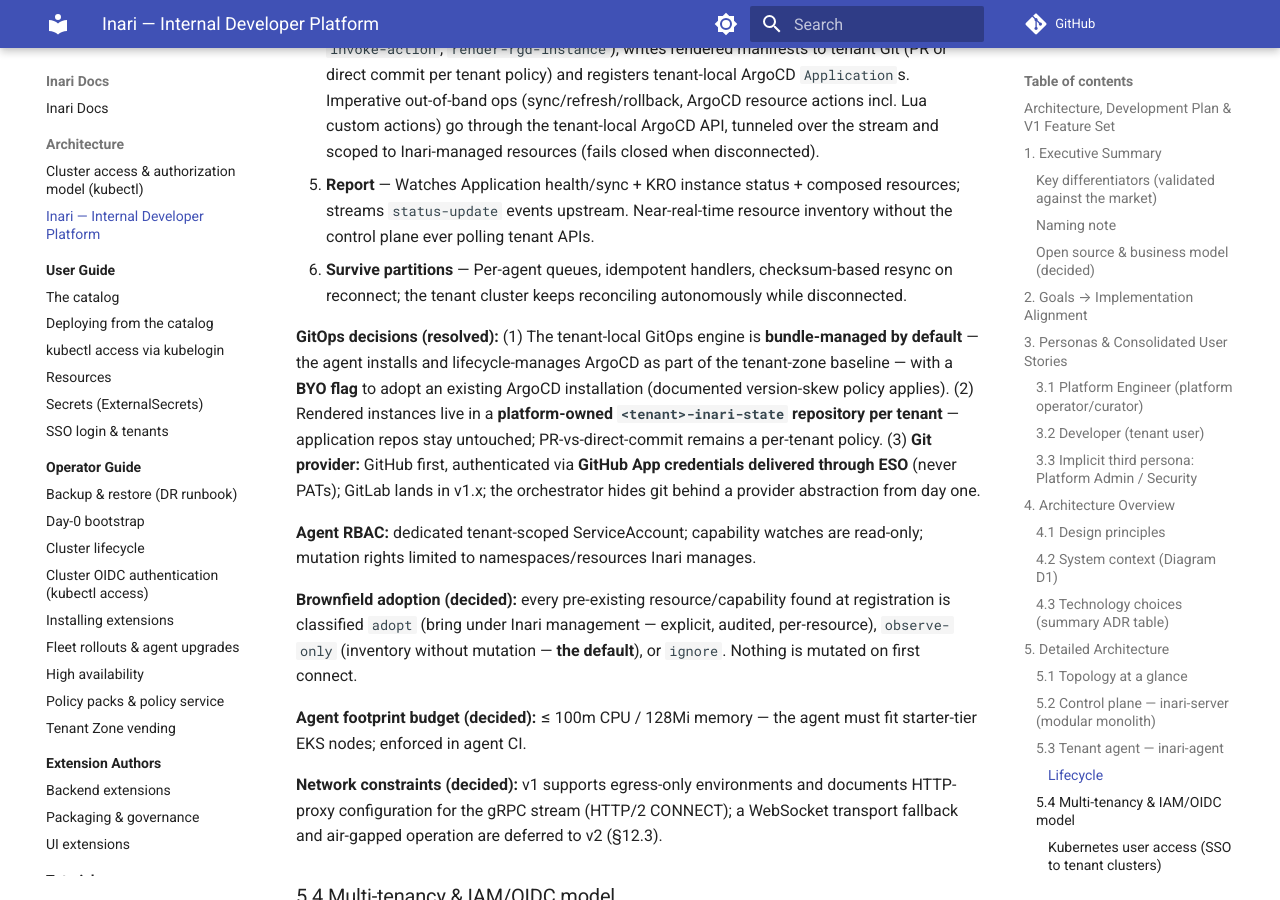
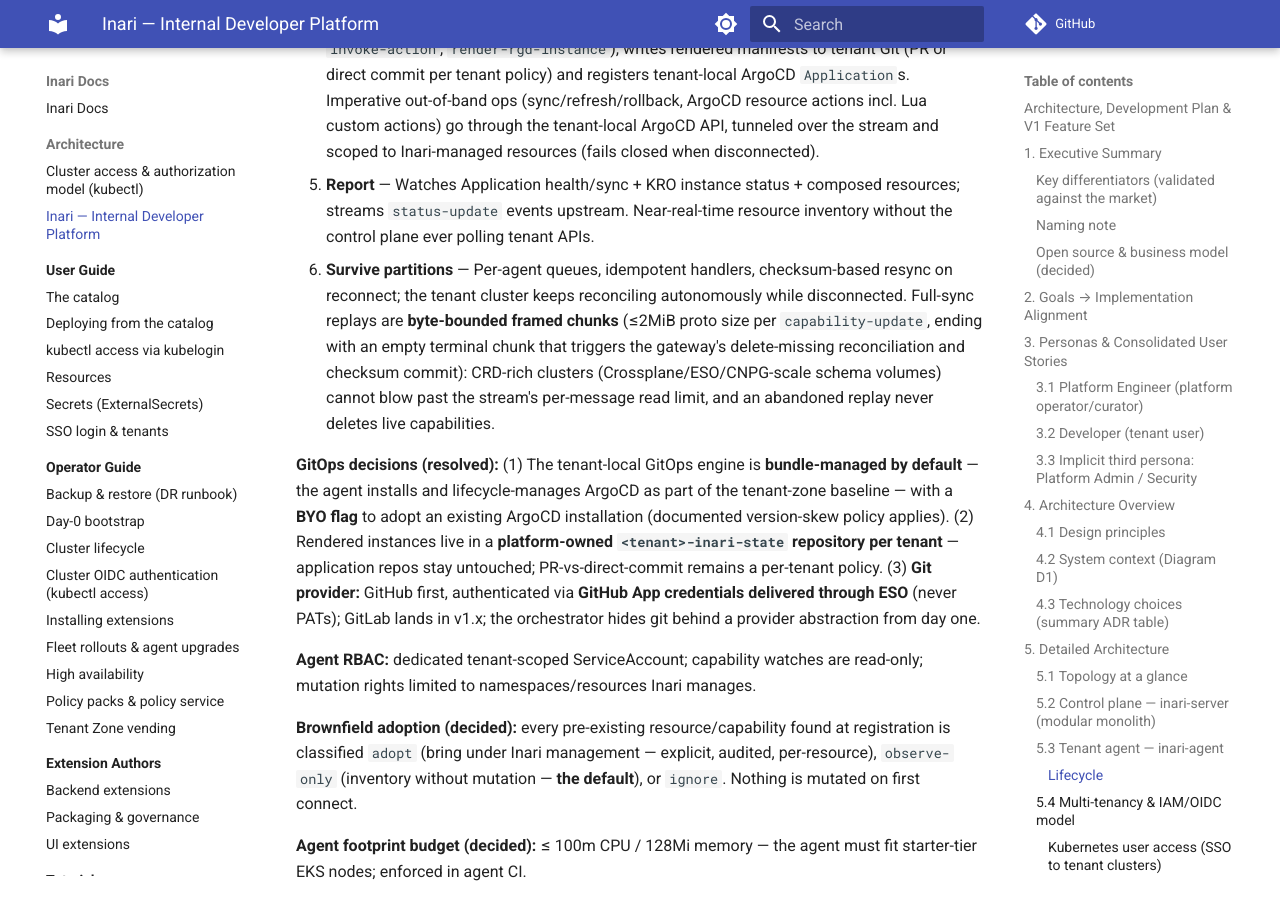
Before and after one commit to 7K-Inari/inari-docs, an MkDocs documentation site: the page built from docs/architecture/inari-platform-plan.md, in a window 1280 px wide and 900 px high, scrolled down 9708 px. Built offline with MkDocs 1.6.1 and Material for MkDocs 9.7.7, drawn with Linux system fonts in a browser that asks for light colours; comment, search, counter and statistics services are not loaded.

Commit message:
docs(plan): framed byte-bounded capability full-sync in §5.3 lifecycle
Records the systemic fix for the agent stream payload ceiling (M5W2
finding F1, task e6592118): full-sync replays are chunked to a 2MiB
proto-size budget and closed by an empty terminal chunk that gates
delete-missing reconciliation and the checksum commit.

```diff
--- a/docs/architecture/inari-platform-plan.md
+++ b/docs/architecture/inari-platform-plan.md
@@ -194,7 +194,7 @@
 3. **Discover** — In-cluster watches on: `apiextensions.k8s.io/v1` CRDs (OpenAPI v3 schemas + CEL validations), OLM `ClusterServiceVersion` descriptors (widget hints), Crossplane XRDs/Compositions/providers, Helm releases, KRO RGDs, plus cluster metadata (k8s version, node labels/taints, installed addon versions). Emits `capability-update` events.
 4. **Reconcile desired state** — Receives commands (`apply-bundle`, `register-argocd-app`, `invoke-action`, `render-rgd-instance`); writes rendered manifests to tenant Git (PR or direct commit per tenant policy) and registers tenant-local ArgoCD `Application`s. Imperative out-of-band ops (sync/refresh/rollback, ArgoCD resource actions incl. Lua custom actions) go through the tenant-local ArgoCD API, tunneled over the stream and scoped to Inari-managed resources (fails closed when disconnected).
 5. **Report** — Watches Application health/sync + KRO instance status + composed resources; streams `status-update` events upstream. Near-real-time resource inventory without the control plane ever polling tenant APIs.
-6. **Survive partitions** — Per-agent queues, idempotent handlers, checksum-based resync on reconnect; the tenant cluster keeps reconciling autonomously while disconnected.
+6. **Survive partitions** — Per-agent queues, idempotent handlers, checksum-based resync on reconnect; the tenant cluster keeps reconciling autonomously while disconnected. Full-sync replays are **byte-bounded framed chunks** (≤2MiB proto size per `capability-update`, ending with an empty terminal chunk that triggers the gateway's delete-missing reconciliation and checksum commit): CRD-rich clusters (Crossplane/ESO/CNPG-scale schema volumes) cannot blow past the stream's per-message read limit, and an abandoned replay never deletes live capabilities.
 
 **GitOps decisions (resolved):** (1) The tenant-local GitOps engine is **bundle-managed by default** — the agent installs and lifecycle-manages ArgoCD as part of the tenant-zone baseline — with a **BYO flag** to adopt an existing ArgoCD installation (documented version-skew policy applies). (2) Rendered instances live in a **platform-owned `<tenant>-inari-state` repository per tenant** — application repos stay untouched; PR-vs-direct-commit remains a per-tenant policy. (3) **Git provider:** GitHub first, authenticated via **GitHub App credentials delivered through ESO** (never PATs); GitLab lands in v1.x; the orchestrator hides git behind a provider abstraction from day one.
 
```
